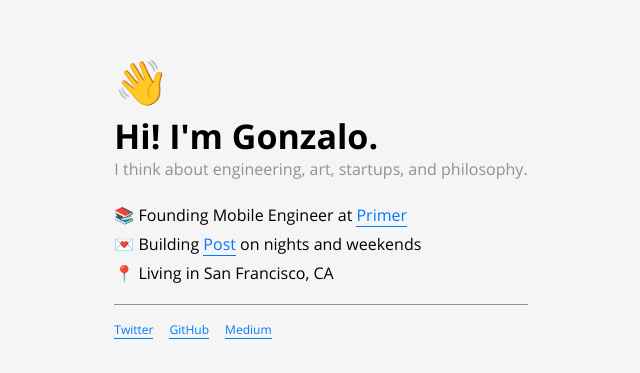
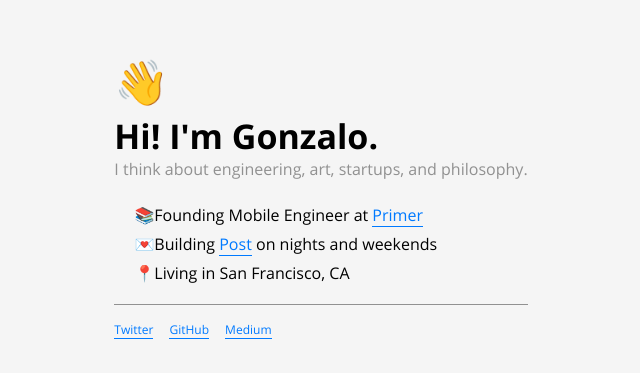
Before and after one commit to gonzalonunez/gonzalonunez.me, a Next.js app: page / in a window 1280 px wide. Shown: the part 201-574 px from the top of the page, without its empty margins (319-959 px from the left). Built offline with nearby package versions, Linux system fonts and the light colour scheme.

Commit message:
Change to ul, use margins

```diff
--- a/pages/index.js
+++ b/pages/index.js
@@ -13,13 +13,9 @@ export default function Home() {
           <Title>Hi! I'm Gonzalo.</Title>
           <Subtitle>I think about engineering, art, startups, and philosophy.</Subtitle>
           <BulletedList>
-            <Bullet>
-              📚 Founding Mobile Engineer at <InlineLink href="https://withprimer.com" target="blank">Primer</InlineLink>
-            </Bullet>
-            <Bullet>
-              💌 Building <InlineLink href="https://withpost.app" target="blank">Post</InlineLink> on nights and weekends
-            </Bullet>
-            <Bullet>📍 Living in San Francisco, CA</Bullet>
+            <PrimerBullet>Founding Mobile Engineer at <InlineLink href="https://withprimer.com" target="blank">Primer</InlineLink></PrimerBullet>
+            <PostBullet>Building <InlineLink href="https://withpost.app" target="blank">Post</InlineLink> on nights and weekends</PostBullet>
+            <LocationBullet>Living in San Francisco, CA</LocationBullet>
           </BulletedList>
           <Row>
             <SocialLink href="https://twitter.com/gonzalo__nunez" target="blank">Twitter</SocialLink>
@@ -70,6 +66,8 @@ const Main = styled.div`
   display: flex;
   flex: 1;
   flex-direction: column;
+  margin-left: 24px;
+  margin-right: 24px;
   justify-content: center;
 `;
 
@@ -101,7 +99,7 @@ const Subtitle = styled.p`
   text-align: left;
 `
 
-const BulletedList = styled.div`
+const BulletedList = styled.ul`
   align-items: left;
   display: flex;
   flex: none;
@@ -111,7 +109,7 @@ const BulletedList = styled.div`
   margin-bottom: 0px;
 `
 
-const Bullet = styled.p`
+const Bullet = styled.li`
   color: #000000;
   font-family: OpenSans;
   font-size: 16px;
@@ -119,6 +117,18 @@ const Bullet = styled.p`
   margin-top: 0px;
   margin-bottom: 0px;
   text-align: left;
+`
+
+const PrimerBullet = styled(Bullet)`
+  list-style-type: "📚";
+`
+
+const PostBullet = styled(Bullet)`
+  list-style-type: "💌";
+`
+
+const LocationBullet = styled(Bullet)`
+  list-style-type: "📍";
 `
 
 const InlineLink = styled.a`
```
